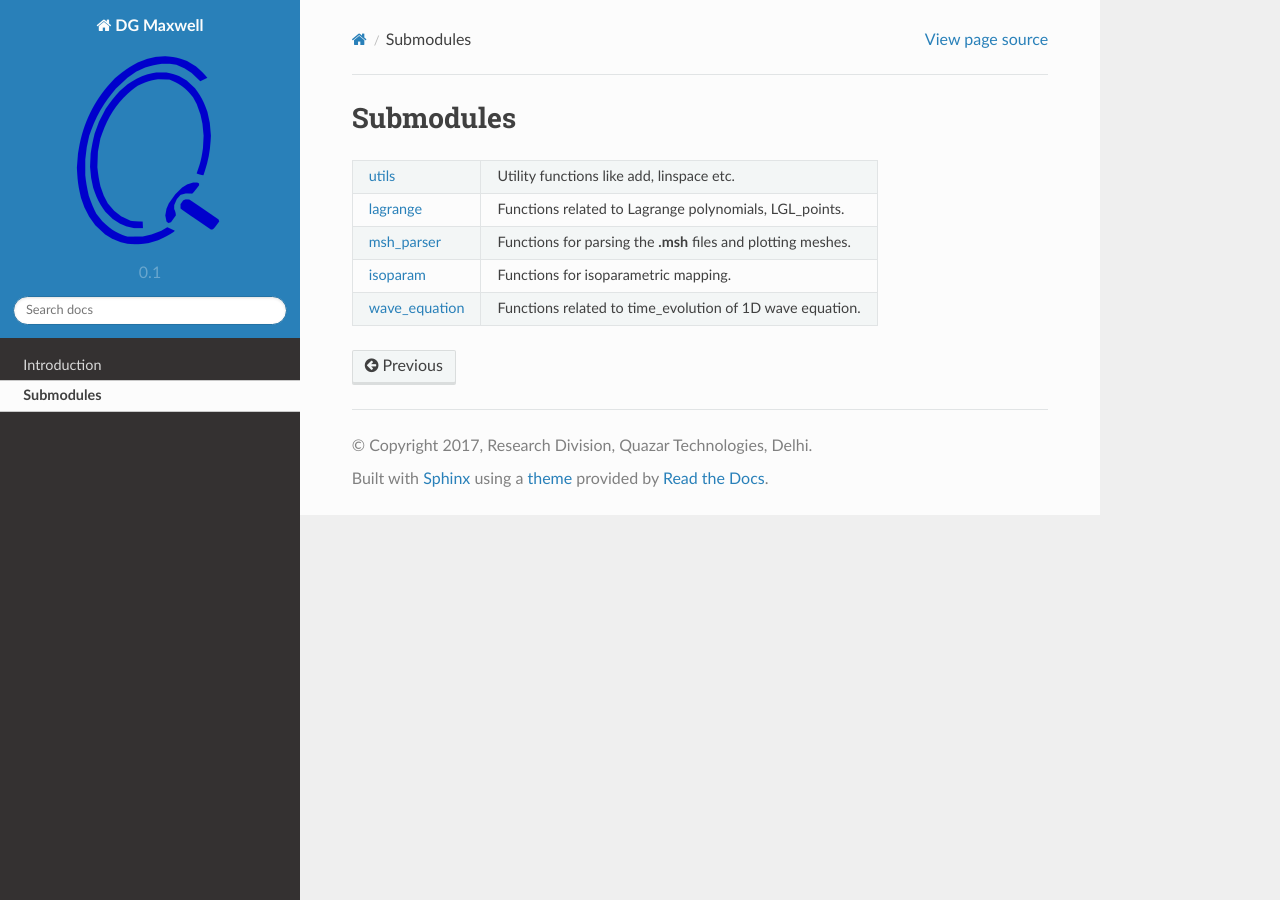
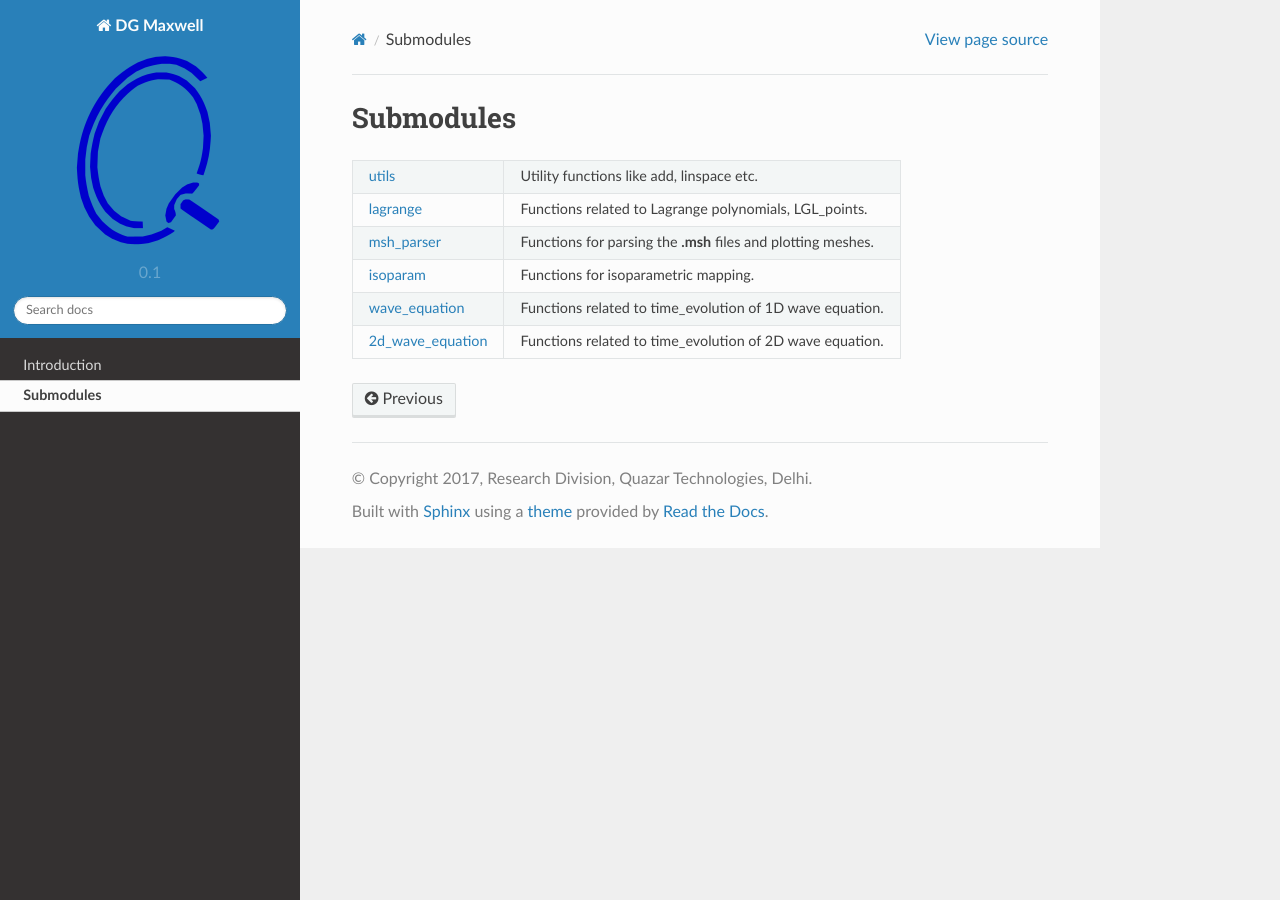
Before and after one commit to QuazarTech/DG_Maxwell, a Sphinx documentation site: the page built from docs/submodules.rst, in a window 1280 px wide. Built offline with Sphinx 7.4.7 and the Read the Docs theme 2.0.0, drawn with Linux system fonts in a browser that asks for light colours.

Commit message:
2d wave derivative functions documentation added

```diff
--- a/docs/submodules.rst
+++ b/docs/submodules.rst
@@ -4,16 +4,20 @@
 Submodules
 ==========
 
-+---------------------+--------------------------------------------------------+
-|:ref:`utils`         | Utility functions like add, linspace etc.              |
-+---------------------+--------------------------------------------------------+
-|:ref:`lagrange`      | Functions related to Lagrange polynomials, LGL_points. |
-+---------------------+--------------------------------------------------------+
-|:ref:`msh_parser`    | Functions for parsing the **.msh** files               |
-|                     | and plotting meshes.                                   |
-+---------------------+--------------------------------------------------------+
-|:ref:`isoparam`      | Functions for isoparametric mapping.                   |
-+---------------------+--------------------------------------------------------+
-|:ref:`wave_equation` | Functions related to time_evolution of                 |
-|                     | 1D wave equation.                                      |
-+---------------------+--------------------------------------------------------+
++------------------------+------------------------------------------------+
+|:ref:`utils`            | Utility functions like add, linspace etc.      |
++------------------------+------------------------------------------------+
+|:ref:`lagrange`         | Functions related to Lagrange polynomials,     |
+|                        | LGL_points.                                    |
++------------------------+------------------------------------------------+
+|:ref:`msh_parser`       | Functions for parsing the **.msh** files       |
+|                        | and plotting meshes.                           |
++------------------------+------------------------------------------------+
+|:ref:`isoparam`         | Functions for isoparametric mapping.           |
++------------------------+------------------------------------------------+
+|:ref:`wave_equation`    | Functions related to time_evolution of         |
+|                        | 1D wave equation.                              |
++------------------------+------------------------------------------------+
+|:ref:`2d_wave_equation` | Functions related to time_evolution of         |
+|                        | 2D wave equation.                              |
++------------------------+------------------------------------------------+
```
Also changed, not shown: docs/2d_wave_equation.rst (added, +9 -0 lines).
